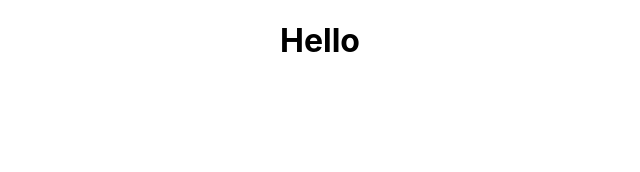
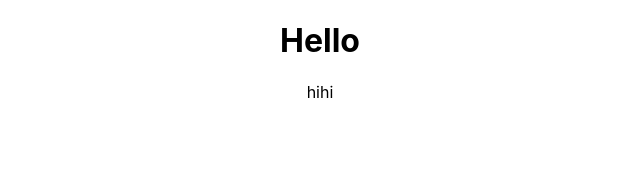
Before and after one commit to InKyoJeong/cicd-app, a React (Create React App) app: page / in a window 1280 px wide. Shown: the top 172 px of the page, without its empty margins (320-960 px from the left). Built offline with nearby package versions, Linux system fonts and the light colour scheme.

Commit message:
새로운 기능 (#23)
* feat: add p tag

* fix: delete

```diff
--- a/src/App.tsx
+++ b/src/App.tsx
@@ -1,5 +1,4 @@
-import React from "react";
-import logo from "./logo.svg";
+
 import "./App.css";
 
 function App() {
@@ -8,6 +7,7 @@ function App() {
        <h1>
         Hello
        </h1>
+       <p>hihi</p>
     </div>
   );
 }
```
